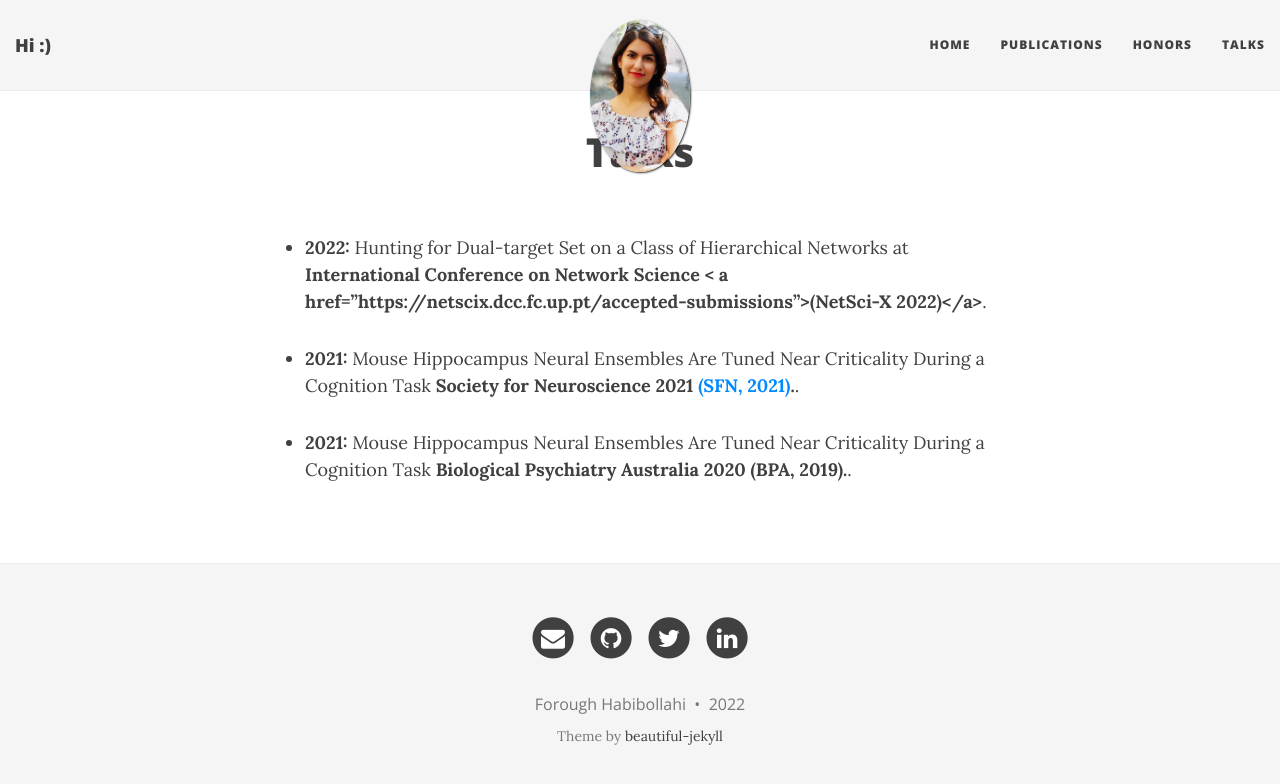
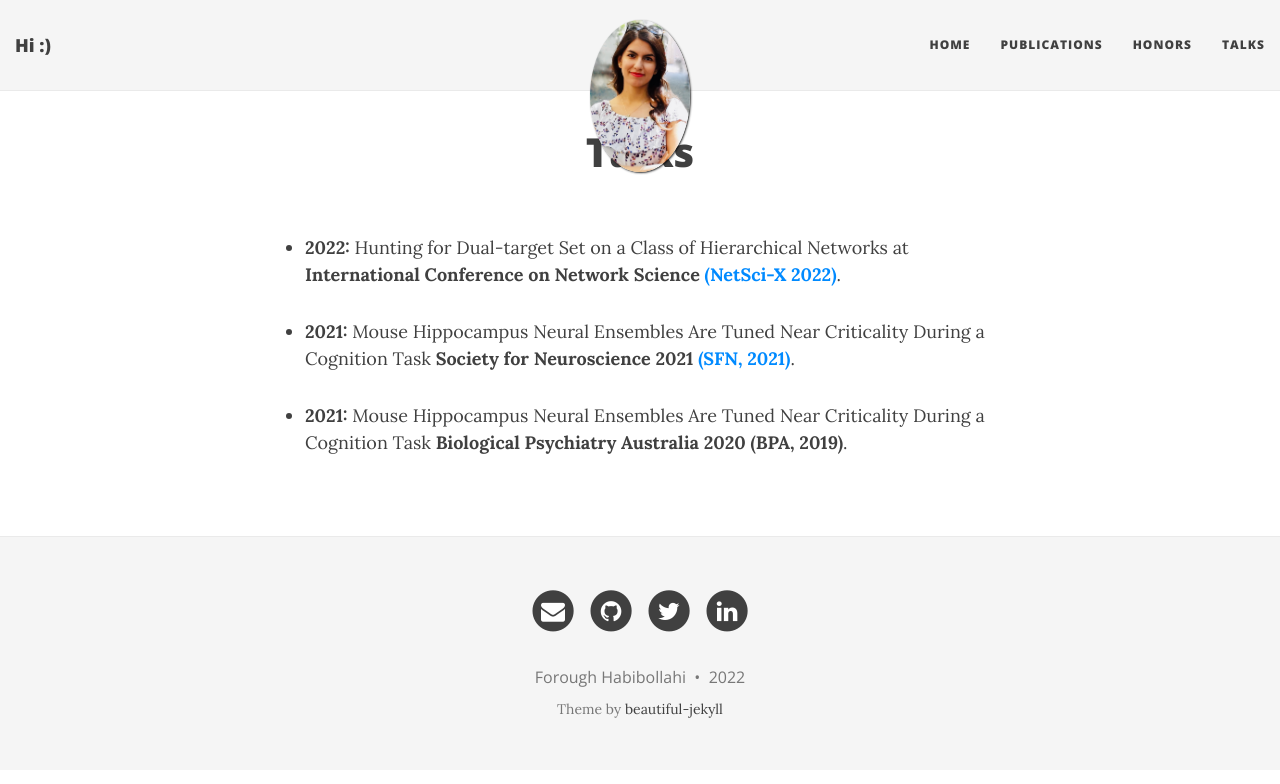
Before and after one commit to ForoughHa/ForoughHa.github.io, a Jekyll site: the page built from talks.md, in a window 1280 px wide. Shown: the top 784 px of the page. Built offline with Jekyll 4.4.1, drawn with Linux system fonts in a browser that asks for light colours; nearby versions of some CDN libraries.

Commit message:
Update talks.md

```diff
--- a/talks.md
+++ b/talks.md
@@ -2,12 +2,12 @@
 layout: page
 title: Talks
 ---
-- <b>2022:</b> Hunting for Dual-target Set on a Class of Hierarchical Networks at <b>International Conference on Network Science < a href="https://netscix.dcc.fc.up.pt/accepted-submissions">(NetSci-X 2022)</a></b>.
+- <b>2022:</b> Hunting for Dual-target Set on a Class of Hierarchical Networks at <b>International Conference on Network Science <a href="https://netscix.dcc.fc.up.pt/accepted-submissions">(NetSci-X 2022)</a></b>.
 
 - <b>2021:</b> Mouse Hippocampus Neural Ensembles Are Tuned Near Criticality During a Cognition Task <b>Society for Neuroscience 2021 <a href="
- https://www.abstractsonline.com/pp8/#!/10485/presentation/21172">(SFN, 2021)</a>.</b>.
+ https://www.abstractsonline.com/pp8/#!/10485/presentation/21172">(SFN, 2021)</a></b>.
 
-- <b>2021:</b> Mouse Hippocampus Neural Ensembles Are Tuned Near Criticality During a Cognition Task <b>Biological Psychiatry Australia 2020 (BPA, 2019).</b>.
+- <b>2021:</b> Mouse Hippocampus Neural Ensembles Are Tuned Near Criticality During a Cognition Task <b>Biological Psychiatry Australia 2020 (BPA, 2019)</b>.
 
 
 
```
